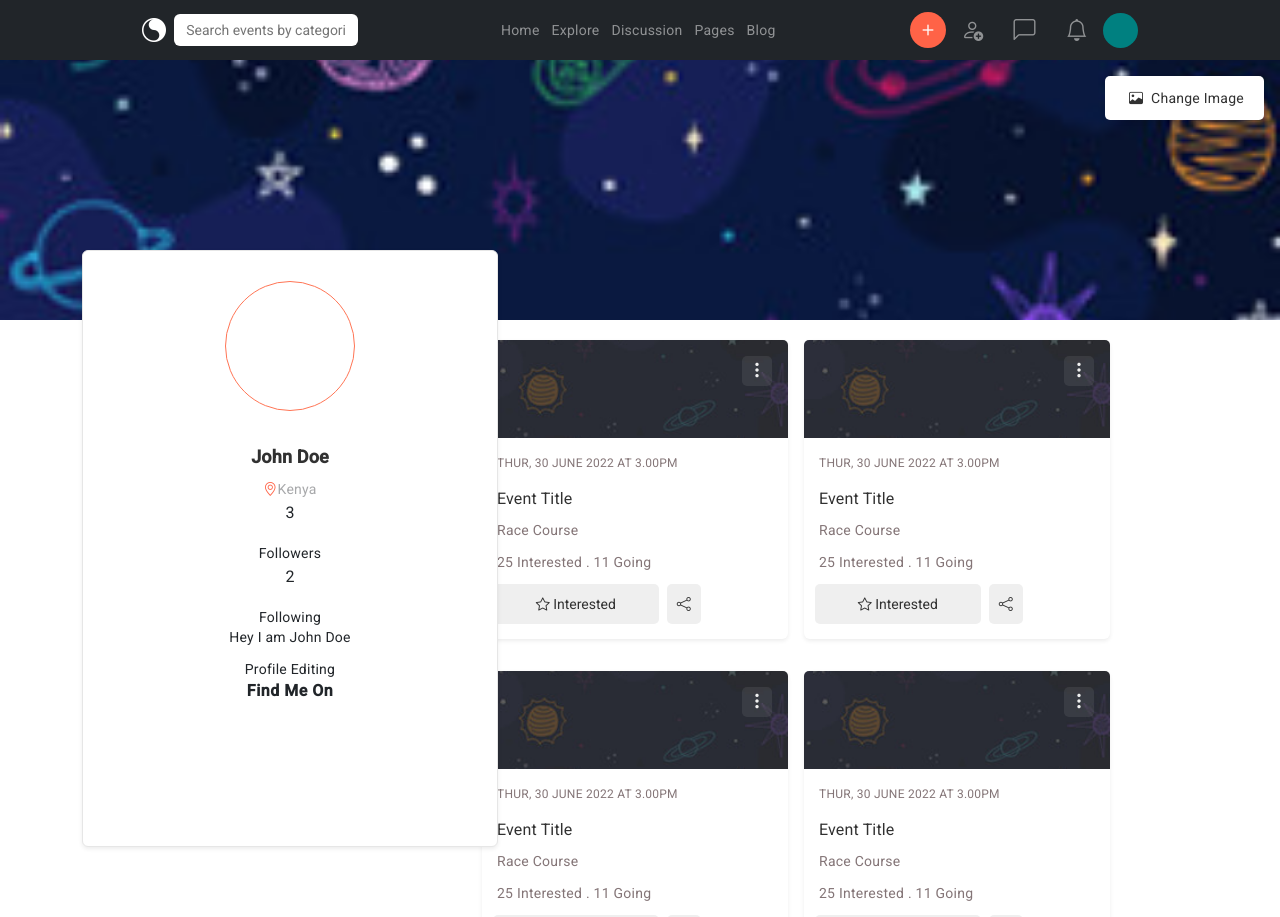
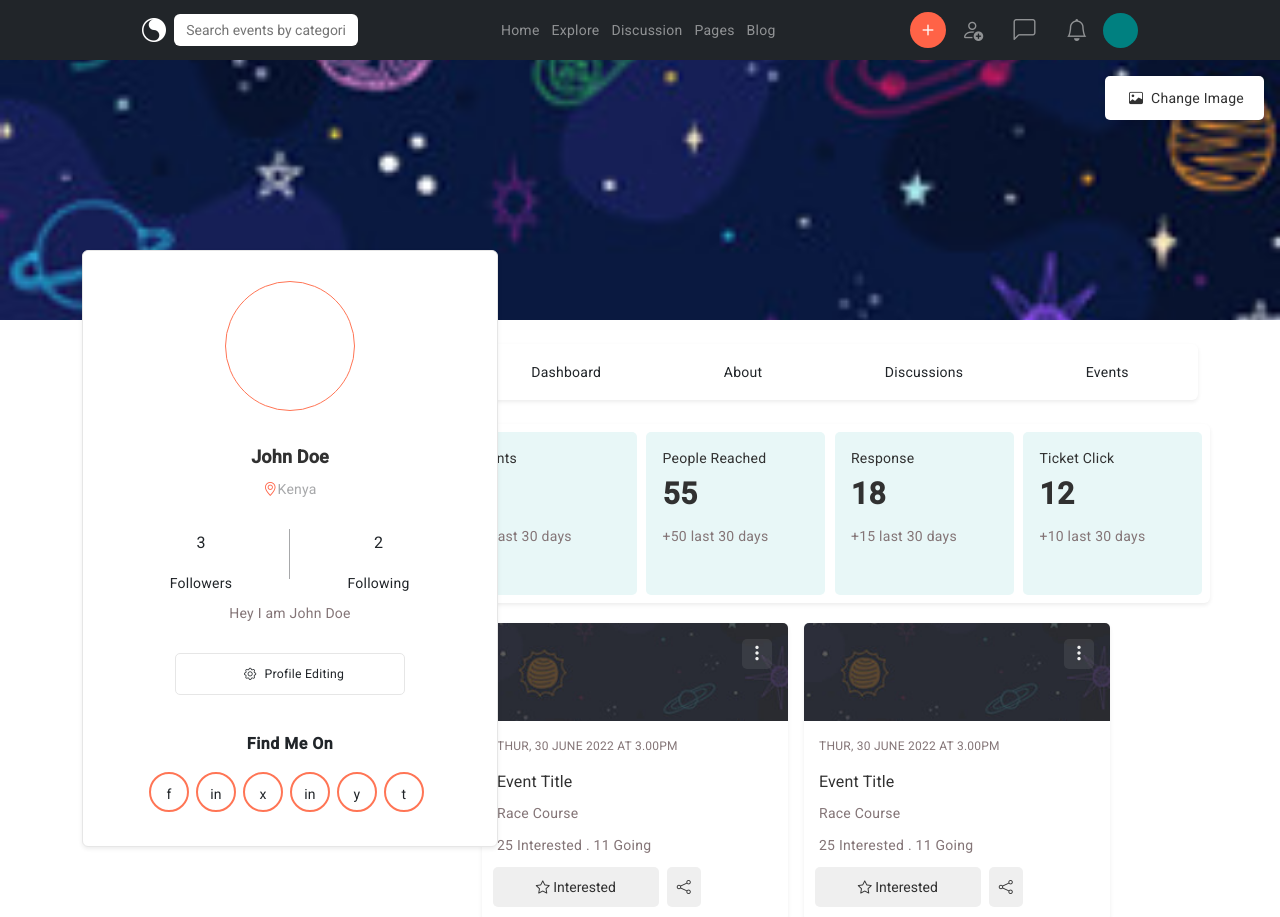
Before and after one commit to kennedybabu/events-angular, an Angular app: page /user-profile in a window 1280 px wide. Shown: the top 917 px of the page. Built offline with nearby package versions, Linux system fonts and the light colour scheme.

Commit message:
style: profile component

```diff
--- a/src/app/app.module.ts
+++ b/src/app/app.module.ts
@@ -16,6 +16,8 @@ import { FooterComponent } from './components/footer/footer.component';
 import {MatDialogModule} from '@angular/material/dialog';
 import { CreateEventComponent } from './components/create-event/create-event.component';
 import { UserProfileComponent } from './pages/user-profile/user-profile.component';
+import { DashButtonsComponent } from './components/dash-buttons/dash-buttons.component';
+import { StatsComponent } from './components/stats/stats.component';
 
 
 @NgModule({
@@ -30,7 +32,9 @@ import { UserProfileComponent } from './pages/user-profile/user-profile.componen
     CategoriesComponent,
     FooterComponent,
     CreateEventComponent,
-    UserProfileComponent
+    UserProfileComponent,
+    DashButtonsComponent,
+    StatsComponent
   ],
   imports: [
     BrowserModule,
--- /dev/null
+++ b/src/app/components/dash-buttons/dash-buttons.component.html
@@ -0,0 +1,8 @@
+<div class="my-4 dash shadow-sm rounded">
+    <ul>
+        <li class="nav-items hover-actions">Dashboard</li>
+        <li class="nav-items hover-actions">About</li>
+        <li class="nav-items hover-actions">Discussions</li>
+        <li class="nav-items hover-actions">Events</li>
+    </ul>
+</div>
--- /dev/null
+++ b/src/app/components/dash-buttons/dash-buttons.component.scss
@@ -0,0 +1,17 @@
+.dash {
+
+    ul {
+        display: flex;
+        list-style: none;
+        padding: .5rem;
+
+        .nav-items {
+            flex: 1 1 auto;
+            text-align: center;
+            padding: 10px;
+            border-radius: 5px;
+            transition: all ease .3s;
+            cursor: pointer;
+        }
+    }
+}
--- /dev/null
+++ b/src/app/components/stats/stats.component.html
@@ -0,0 +1,23 @@
+<div class="row shadow-sm rounded">
+    <div class="col-lg-6 col-xl-3 col-md-6 col-6">
+        <span>Events</span>
+        <h2>3</h2>
+        <small>+1 last 30 days</small>
+    </div>
+    <div class="col-lg-6 col-xl-3 col-md-6 col-6">
+        <span>People Reached</span>
+        <h2>55</h2>
+        <small>+50 last 30 days</small>
+    </div>
+    <div class="col-lg-6 col-xl-3 col-md-6 col-6">
+        <span>Response</span>
+        <h2>18</h2>
+        <small>+15 last 30 days</small>
+    </div>
+    <div class="col-lg-6 col-xl-3 col-md-6 col-6">
+        <span>Ticket Click</span>
+        <h2>12</h2>
+        <small>+10 last 30 days</small>
+    </div>
+
+</div>
--- /dev/null
+++ b/src/app/components/stats/stats.component.scss
@@ -0,0 +1,30 @@
+.row {
+    padding: .5rem;
+    justify-content: space-between;
+
+
+    .col-lg-6 {
+        background-color: #e8f7f7;
+        border-radius: 5px;
+        padding: 1rem;
+        height: 163px;
+        max-width: 24%;
+        color: #313131;
+
+        span {
+            font-size: 14px;
+            margin: 10px 0;
+        }
+
+        h2 {
+            margin-top: 10px;
+            font-size: 30px;
+            font-weight: bold;
+        }
+
+        small {
+            color: #847577;
+            font-size: 14px;
+        }
+    }
+}
--- a/src/app/pages/user-profile/user-profile.component.html
+++ b/src/app/pages/user-profile/user-profile.component.html
@@ -1,6 +1,6 @@
 <div class="user-profile">
     <div class="header-bg">
-        <a style="padding: 12px 20px;background-color: #fff; border-radius: 5px;" class="shadow-sm">
+        <a style="padding: 12px 20px;background-color: #fff; border-radius: 5px;" class="shadow-sm hover-actions">
             <span class="mx-1"><i class="bi bi-image"></i></span>
             Change Image
         </a>
@@ -16,27 +16,51 @@
                         </div>
                         <h3 style="font-weight: bold;font-size: 18px;color: #313131;margin: 32px 0 8px;">John Doe</h3>
                         <small style="font-size: 14px;color: #a7a8aa;"><span><i style="color: tomato;" class="bi bi-geo-alt"></i></span>Kenya</small>
-                        <div class="following-tabs">
-                            <div clas="tab">
+                        <div class="following-tabs" style="display: flex;width: 100%;height: 50px;margin-top: 30px;">
+                            <div clas="tab" style="border-right: 1px solid #a7a8aa;width: 50%;">
                                 <h3>3</h3>
                                 <span>Followers</span>
                             </div>
-                            <div class="tab">
+
+                            <div class="tab" style="width: 50%;">
                                 <h3>2</h3>
                                 <span>Following</span>
                             </div>
                         </div>
-                        <p>Hey I am John Doe</p>
-                        <a>Profile Editing</a>
-                        <h4 style="font-weight: bold;">Find Me On</h4>
-                        <div>
-                            <div>
-
+                        <div class="mt-4">
+                            <p style="font-size: 14px;color: #847577;">Hey I am John Doe</p>
+                        </div>
+                        <div class="text-center hover-actions" style="display: flex;font-weight: 400;border-radius: 5px;border: 1px solid #e6e6e6;background: #fff;padding: 10px 60px;width: max-content;margin: 30px auto;">
+                            <small><span class="mx-2"><i class="bi bi-gear"></i></span>Profile Editing</small>
+                        </div>
+                        <div style="margin-top: #ff7555;">
+                            <h4 style="font-weight: bold;margin-top: 37px;">Find Me On</h4>
+                            <div class="profile-social-links">
+                                <div class="icon hover-actions">
+                                    f
+                                </div>
+                                <div class="icon hover-actions">
+                                    in
+                                </div>
+                                <div class="icon hover-actions">
+                                    x
+                                </div>
+                                <div class="icon hover-actions">
+                                    in
+                                </div>
+                                <div class="icon hover-actions">
+                                    y
+                                </div>
+                                <div class="icon hover-actions">
+                                    t
+                                </div>
                             </div>
                         </div>
                     </div>
                 </div>
                 <div class="col-md-12 col-lg-7 col-xl-8">
+                    <app-dash-buttons></app-dash-buttons>
+                    <app-stats></app-stats>
                     <div style="padding: 20px;" class="d-flex gap-3 flex-wrap">
                         <app-event></app-event>
                         <app-event></app-event>
--- a/src/app/pages/user-profile/user-profile.component.scss
+++ b/src/app/pages/user-profile/user-profile.component.scss
@@ -35,6 +35,24 @@
             border: 1px solid rgb(230, 230, 230);
             position: absolute;
 
+
+            .profile-social-links {
+                display: flex;
+                align-items: center;
+                justify-content: center;
+
+
+                .icon {
+                    width: 40px;
+                    height: 40px;
+                    border: 2px solid #ff7555;
+                    border-radius: 100%;
+                    margin-bottom: 10px;
+                    margin-right: 7px;
+                    padding: 10px 9px;
+                    cursor: pointer;
+                }
+            }
         }
     }
 
--- a/src/styles.scss
+++ b/src/styles.scss
@@ -1,4 +1,16 @@
 /* You can add global styles to this file, and also import other style files */
 
 html, body { height: 100%; }
-body { margin: 0; font-family: Roboto, "Helvetica Neue", sans-serif; }
+body {
+    margin: 0; font-family: Roboto, "Helvetica Neue", sans-serif;
+
+    .hover-actions {
+        transition: all ease .3s;
+        cursor: pointer;
+
+        &:hover {
+            background-color: #ff7555!important;
+            color: #ffff!important;
+        }
+    }
+ }
```
Also changed, not shown: src/app/components/dash-buttons/dash-buttons.component.ts (added, +10 -0 lines), src/app/components/stats/stats.component.ts (added, +10 -0 lines), 2 other files (tests, documents, lock files or other folders).
